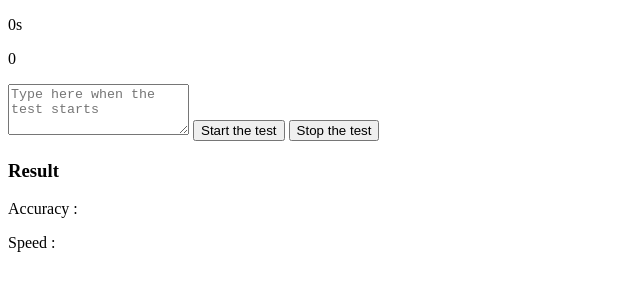
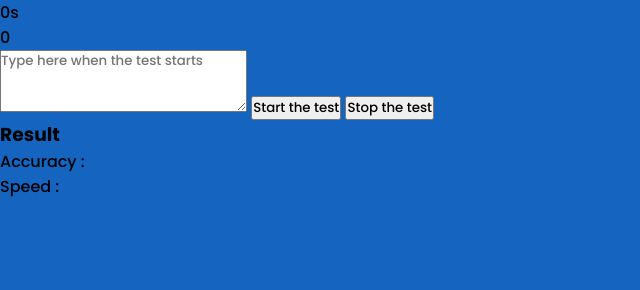
Before and after one commit to timotheegarot/TypeTestApp, a plain HTML site: page index.html in a window 1280 px wide. Shown: the whole page, without its empty margins (0-640 px from the left). Drawn offline with Linux system fonts and the light colour scheme; a web font is replaced by a local one.

Commit message:
Import fixed + base style added

```diff
--- a/index.html
+++ b/index.html
@@ -4,7 +4,7 @@
   <meta charset="UTF-8">
   <meta http-equiv="X-UA-Compatible" content="IE=edge">
   <meta name="viewport" content="width=device-width, initial-scale=1.0">
-  <link rel="stylesheet" href="style.css">
+  <link rel="stylesheet" href="styles.css">
   <title>Type Test App</title>
 </head>
 <body>
--- a/styles.css
+++ b/styles.css
@@ -1 +1,16 @@
 @import url('https://fonts.googleapis.com/css2?family=Cantarell&family=Poppins:wght@300;500;600;700&family=Raleway&display=swap');
+
+* {
+  padding: 0;
+  margin: 0;
+  box-sizing: border-box;
+  font-family: 'Poppins', sans-serif;
+}
+
+body {
+  background-color: #1565c0;
+}
+
+.container {
+
+}
```
